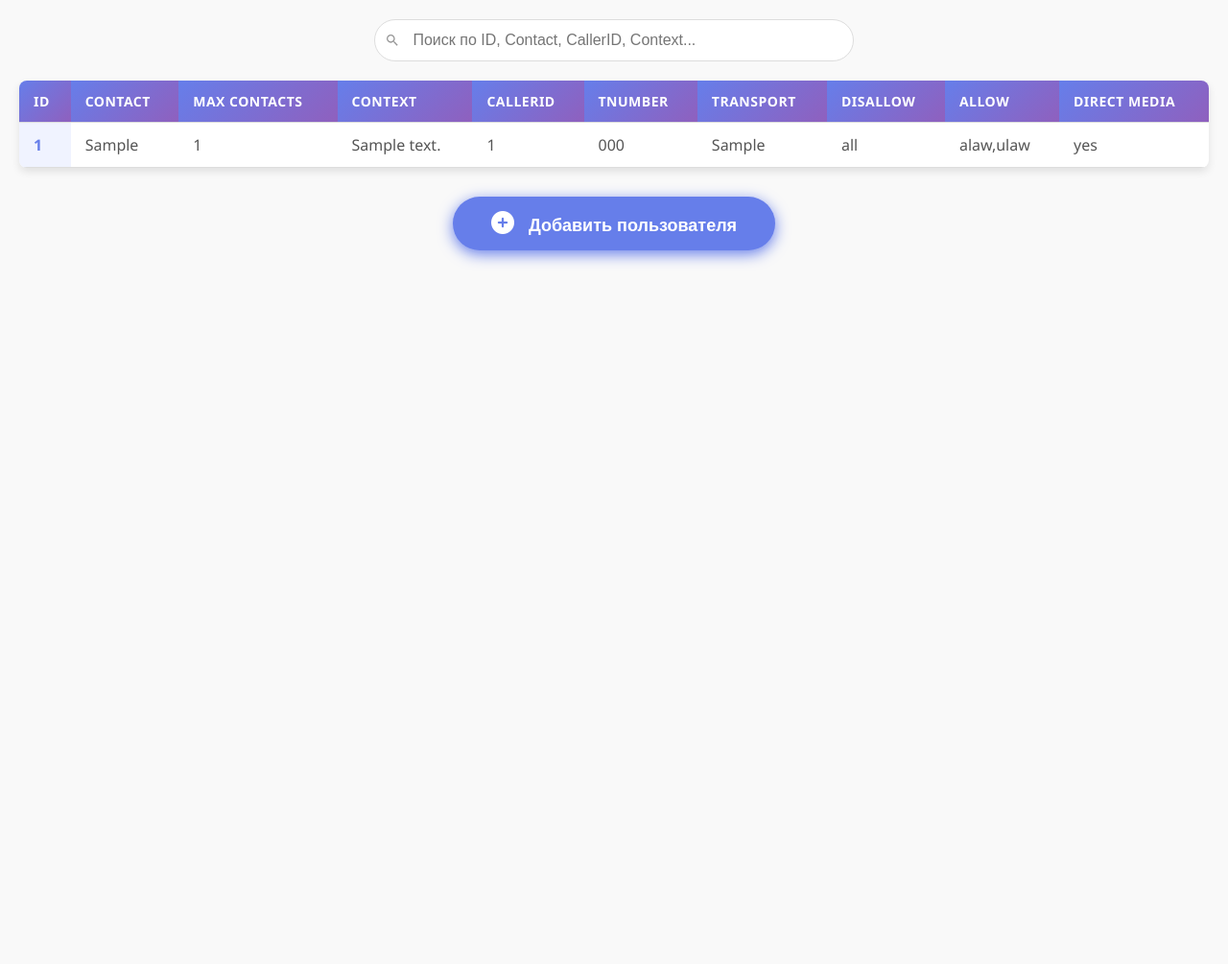
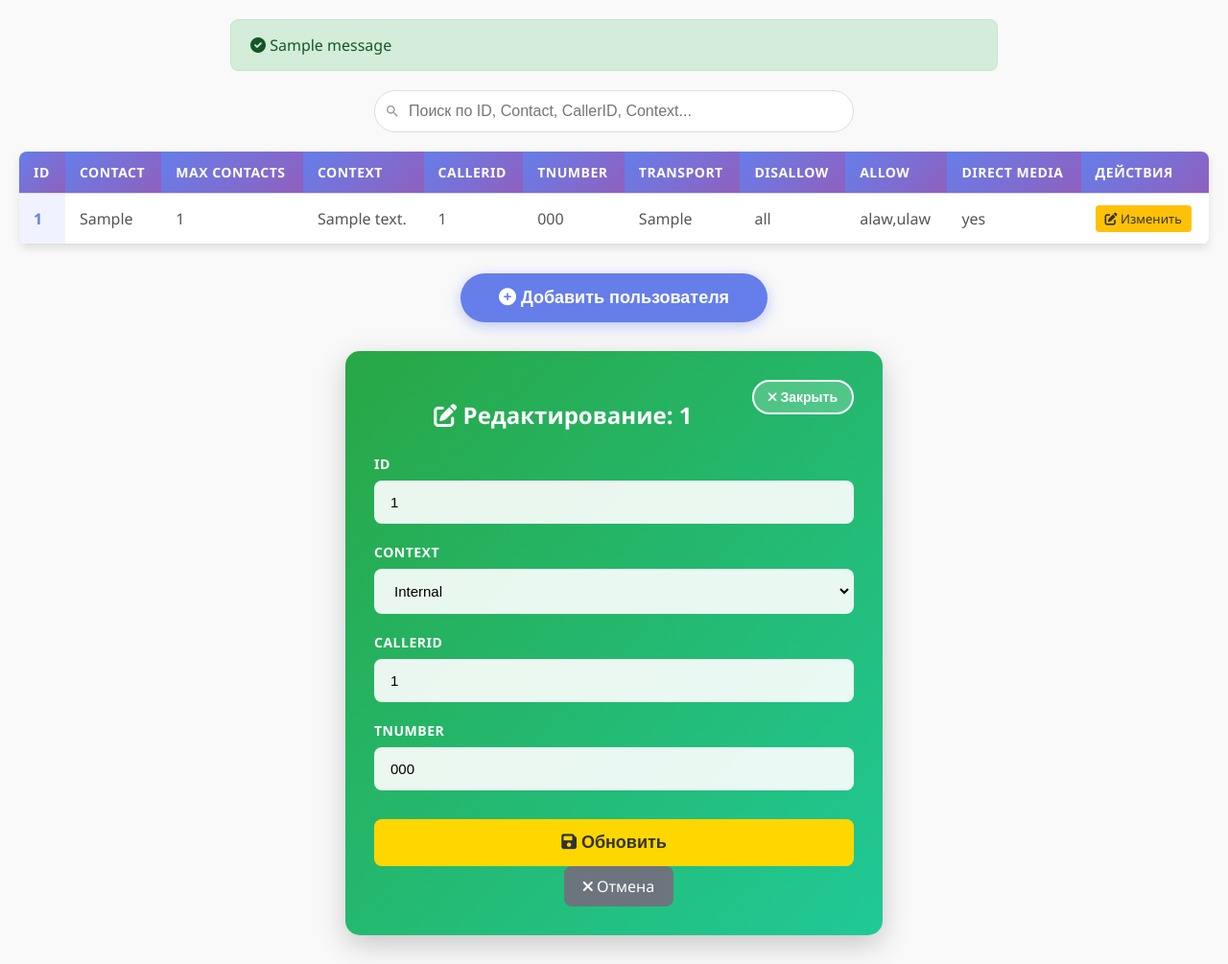
Before and after one commit to MuHoTaBp667/Project, a Django app: page /data/?edit_id=1 in a window 1280 px wide. Shown: the whole page at 96% size. Before the commit the page ends 275 px from the top, so only its background shows below. Run offline with Django 5.2, Linux system fonts and the light colour scheme; tables that the repository leaves empty hold one stand-in row (values such as "Sample post"); one stand-in notice (Sample message) is shown.

Commit message:
Добавленно редактирование пользователей

```diff
--- a/myapp/forms.py
+++ b/myapp/forms.py
@@ -1,23 +1,28 @@
 from django import forms
+from .models import PsAuths, PsAors, PsEndpoints
 
-class RegistrationForm(forms.Form):
-    ID = forms.CharField(
-        max_length=40,
-        label='ID',
-        widget=forms.TextInput(attrs={'placeholder': 'Введите ID'})
-    )
-    CallerID = forms.CharField(
-        max_length=40,
-        label='CallerID',
-        widget=forms.TextInput(attrs={'placeholder': 'Введите CallerID'})
-    )
-    Tnumber = forms.CharField(
-        max_length=40,
-        label='Tnumber',
-        widget=forms.TextInput(attrs={'placeholder': 'Введите Tnumber'})
-    )
-    ContextRF = forms.ChoiceField(
-        choices=[('internal', 'Internal'), ('internal_only', 'Internal_only')],
-        widget=forms.Select(attrs={'placeholder': 'Выберите контекст'}),
-        label='Context'
-    )
+CONTEXT_CHOICES = [
+    ('internal', 'Internal'),
+    ('internal_only', 'Internal_only'),
+]
+# создаем выбор для поля context
+
+class AddUserForm(forms.ModelForm):
+
+    class Meta:
+        model = PsEndpoints
+        fields = (
+             "id",
+             "context",
+             "callerid",
+             "tnumber",
+        )
+        # берем поля из бд
+        widgets = {
+            'id':forms.TextInput(attrs={'placeholder': 'Введите ID'}),
+            'callerid':forms.TextInput(attrs={'placeholder': 'Введите CallerID'}),
+            'tnumber':forms.TextInput(attrs={'placeholder': 'Введите Tnumber'}),
+            'context': forms.Select(attrs={'class': 'form-control'},
+                                    choices=CONTEXT_CHOICES)
+        }
+        # настраиваем плейсхолдеры для текста
--- a/myapp/templates/combined_view.html
+++ b/myapp/templates/combined_view.html
@@ -57,18 +57,13 @@
             cursor: pointer;
             font-size: 18px;
             font-weight: bold;
-            box-shadow: 0 4px 15px #667eea;
+            box-shadow: 0 4px 15px rgba(102, 126, 234, 0.4);
             transition: all 0.3s;
         }
 
         .add-btn:hover {
             transform: translateY(-2px);
-            box-shadow: 0 6px 20px #667eea;(40, 167, 69, 0.4);
-        }
-
-        .add-btn i {
-            margin-right: 10px;
-            font-size: 24px;
+            box-shadow: 0 6px 20px rgba(102, 126, 234, 0.6);
         }
 
         /* Контейнер формы */
@@ -85,6 +80,10 @@
 
         .form-container.show {
             display: block;
+        }
+
+        .form-container.edit-mode {
+            background: linear-gradient(135deg, #28a745 0%, #20c997 100%);
         }
 
         @keyframes slideDown {
@@ -241,6 +240,75 @@
             font-style: italic;
         }
 
+        /* Кнопка редактирования в таблице */
+        .edit-link {
+            display: inline-block;
+            padding: 5px 10px;
+            background-color: #ffc107;
+            color: #333;
+            text-decoration: none;
+            border-radius: 4px;
+            font-size: 13px;
+            transition: all 0.3s;
+        }
+
+        .edit-link:hover {
+            background-color: #e0a800;
+            transform: translateY(-2px);
+        }
+
+        /* Сообщения */
+        .messages {
+            max-width: 800px;
+            margin: 20px auto;
+        }
+
+        .alert {
+            padding: 15px 20px;
+            border-radius: 8px;
+            margin-bottom: 15px;
+            animation: slideIn 0.3s ease-out;
+        }
+
+        @keyframes slideIn {
+            from {
+                opacity: 0;
+                transform: translateY(-20px);
+            }
+            to {
+                opacity: 1;
+                transform: translateY(0);
+            }
+        }
+
+        .alert-success {
+            background-color: #d4edda;
+            color: #155724;
+            border: 1px solid #c3e6cb;
+        }
+
+        .alert-error {
+            background-color: #f8d7da;
+            color: #721c24;
+            border: 1px solid #f5c6cb;
+        }
+
+        /* Кнопка отмены */
+        .cancel-link {
+            display: inline-block;
+            margin-left: 10px;
+            padding: 10px 20px;
+            background-color: #6c757d;
+            color: white;
+            text-decoration: none;
+            border-radius: 8px;
+            transition: all 0.3s;
+        }
+
+        .cancel-link:hover {
+            background-color: #5a6268;
+        }
+
         @media (max-width: 768px) {
             .search-container {
                 padding: 0 15px;
@@ -265,21 +333,27 @@
                 padding: 20px;
             }
         }
-
-        /* Иконки Font Awesome */
-        .fa {
-            display: inline-block;
-            font-style: normal;
-        }
     </style>
     <!-- Добавляем Font Awesome для иконок -->
     <link rel="stylesheet" href="https://cdnjs.cloudflare.com/ajax/libs/font-awesome/6.0.0/css/all.min.css">
 </head>
 <body>
 
+    <!-- Отображение сообщений -->
+    {% if messages %}
+    <div class="messages">
+        {% for message in messages %}
+        <div class="alert alert-{{ message.tags }}">
+            <i class="fas {% if message.tags == 'success' %}fa-check-circle{% elif message.tags == 'error' %}fa-exclamation-circle{% endif %}"></i>
+            {{ message }}
+        </div>
+        {% endfor %}
+    </div>
+    {% endif %}
+
     <!-- Строка поиска -->
     <div class="search-container">
-        <input type="text" id="searchInput" class="search-input" placeholder=" Поиск по ID, Contact, CallerID, Context..." aria-label="Поле поиска по таблице">
+        <input type="text" id="searchInput" class="search-input" placeholder="Поиск по ID, Contact, CallerID, Context...">
     </div>
 
     <!-- Таблица с данными -->
@@ -296,6 +370,7 @@
                 <th>Disallow</th>
                 <th>Allow</th>
                 <th>Direct Media</th>
+                <th>Действия</th>
             </tr>
         </thead>
         <tbody>
@@ -316,6 +391,11 @@
                                         <td>{{ endpoint_item.disallow|default:"all" }}</td>
                                         <td>{{ endpoint_item.allow|default:"alaw,ulaw" }}</td>
                                         <td>{{ endpoint_item.direct_media|default:"yes" }}</td>
+                                        <td>
+                                            <a href="?edit_id={{ endpoint_item.id }}" class="edit-link">
+                                                <i class="fas fa-edit"></i> Изменить
+                                            </a>
+                                        </td>
                                     </tr>
                                 {% endif %}
                             {% endfor %}
@@ -324,32 +404,39 @@
                 {% endwith %}
             {% empty %}
                 <tr>
-                    <td colspan="10" class="no-data">Нет данных для отображения</td>
+                    <td colspan="11" class="no-data">Нет данных для отображения</td>
                 </tr>
             {% endfor %}
         </tbody>
     </table>
 
-    <!-- Кнопка добавления под таблицей -->
+    <!-- Кнопка добавления -->
     <div class="btn-container">
         <button class="add-btn" onclick="toggleForm()">
             <i class="fas fa-plus-circle"></i> Добавить пользователя
         </button>
     </div>
 
-    <!-- Контейнер с формой (изначально скрыт) -->
-    <div id="formContainer" class="form-container">
+    <!-- Контейнер с формой -->
+    <div id="formContainer" class="form-container {% if edit_mode %}show edit-mode{% endif %}">
         <button class="close-btn" onclick="toggleForm()">
             <i class="fas fa-times"></i> Закрыть
         </button>
-        <h2><i class="fas fa-plus-circle"></i> Добавление пользователя</h2>
 
-        <!-- Форма -->
+        <h2>
+            <i class="fas {% if edit_mode %}fa-edit{% else %}fa-plus-circle{% endif %}"></i>
+            {% if edit_mode %}
+                Редактирование: {{ editing_user.id }}
+            {% else %}
+                Добавление пользователя
+            {% endif %}
+        </h2>
+
         <form method="post">
             {% csrf_token %}
 
             {% for field in form %}
-            <div class="form-group" >
+            <div class="form-group">
                 <label for="{{ field.id_for_label }}">{{ field.label }}</label>
                 {{ field }}
                 {% if field.errors %}
@@ -365,9 +452,18 @@
             </div>
             {% endfor %}
 
-            <button type="submit" class="submit-btn">
-                <i class="fas fa-save"></i> Сохранить
-            </button>
+            <div style="text-align: center;">
+                <button type="submit" class="submit-btn">
+                    <i class="fas fa-save"></i>
+                    {% if edit_mode %}Обновить{% else %}Сохранить{% endif %}
+                </button>
+
+                {% if edit_mode %}
+                <a href="{% url 'combined_view' %}" class="cancel-link">
+                    <i class="fas fa-times"></i> Отмена
+                </a>
+                {% endif %}
+            </div>
         </form>
     </div>
 
@@ -378,6 +474,10 @@
             const formContainer = document.getElementById('formContainer');
             formContainer.classList.toggle('show');
 
+            if (!formContainer.classList.contains('show') && window.location.search.includes('edit_id')) {
+                window.location.href = "{% url 'combined_view' %}";
+            }
+
             if (formContainer.classList.contains('show')) {
                 setTimeout(() => {
                     formContainer.scrollIntoView({ behavior: 'smooth', block: 'start' });
@@ -385,20 +485,12 @@
             }
         }
 
-        // Закрыть форму по Escape
-        document.addEventListener('keydown', function(e) {
-            if (e.key === 'Escape') {
-                const formContainer = document.getElementById('formContainer');
-                if (formContainer.classList.contains('show')) {
-                    formContainer.classList.remove('show');
-                }
-            }
-        });
-
-        // Показать форму если есть ошибки
+        // Автоматически открыть форму если есть ошибки или режим редактирования
         window.addEventListener('load', function() {
             const hasErrors = document.querySelectorAll('.errorlist').length > 0;
-            if (hasErrors) {
+            const isEditMode = {{ edit_mode|yesno:"true,false" }};
+
+            if (hasErrors || isEditMode) {
                 document.getElementById('formContainer').classList.add('show');
             }
         });
@@ -416,9 +508,9 @@
                     const cells = rows[i].getElementsByTagName('td');
                     let match = false;
 
-                    for (let j = 0; j < cells.length; j++) {
-                        const cellText = cells[j].textContent || cells[j].innerText;
-                        if (cellText.toLowerCase().includes(filter)) {
+                    for (let j = 0; j < cells.length - 1; j++) {
+                        const cellText = cells[j]?.textContent || cells[j]?.innerText;
+                        if (cellText && cellText.toLowerCase().includes(filter)) {
                             match = true;
                             break;
                         }
@@ -428,6 +520,19 @@
                 }
             });
         });
+
+        // Закрыть форму по Escape
+        document.addEventListener('keydown', function(e) {
+            if (e.key === 'Escape') {
+                const formContainer = document.getElementById('formContainer');
+                if (formContainer.classList.contains('show')) {
+                    formContainer.classList.remove('show');
+                    if (window.location.search.includes('edit_id')) {
+                        window.location.href = "{% url 'combined_view' %}";
+                    }
+                }
+            }
+        });
     </script>
 </body>
 </html>
--- a/myapp/views.py
+++ b/myapp/views.py
@@ -1,50 +1,65 @@
-from django.shortcuts import render, redirect
-from django.views import View
-from django.http import HttpResponse
+from django.shortcuts import render, redirect, get_object_or_404
+from django.contrib import messages
 from .models import PsAors, PsAuths, PsEndpoints
-from .forms import RegistrationForm
+from .forms import AddUserForm
+from django.db import IntegrityError
 
 def combined_view(request):
-    # получаем данные из 3 таблиц
-    aors_data = PsAors.objects.all().values('id','contact','max_contacts')
+    # Получаем ID для редактирования из GET параметра
+    edit_id = request.GET.get('edit_id')
+    editing_user = None
+    form = AddUserForm()  # Пустая форма по умолчанию
+
+    # Получаем данные из таблиц
+    aors_data = PsAors.objects.all().values('id', 'contact', 'max_contacts')
     auth_data = PsAuths.objects.all().values('id')
     endpoints_data = PsEndpoints.objects.all().values('id', 'context', 'callerid', 'tnumber', 'transport')
+
+    # Если есть edit_id - значит режим редактирования
+    if edit_id:
+        try:
+            editing_user = PsEndpoints.objects.get(id=edit_id)
+            form = AddUserForm(instance=editing_user)  # Заполняем форму данными
+        except PsEndpoints.DoesNotExist:
+            messages.error(request, 'Пользователь не найден')
+
+    # Обработка POST запроса (создание или обновление)
     if request.method == 'POST':
-        form = RegistrationForm(request.POST)
-             # если запросотправлен методом пост создаем объект класса RegistrationForm
-        if form.is_valid():
-            id_value = form.cleaned_data['ID']
-            callerid_value = form.cleaned_data['CallerID']
-            tnumber_value = form.cleaned_data['Tnumber']
-            context_value = form.cleaned_data['ContextRF']
-            # если форма "валидна" получаем очищенные данные
-            PsAors.objects.create(
-                id=id_value,
-                max_contacts=2
-            )
-            PsAuths.objects.create(id=id_value)
+        # Проверяем, это создание или обновление
+        user_id = request.POST.get('id')
 
-            PsEndpoints.objects.create(
-                id=id_value,
-                context=context_value,
-                callerid=callerid_value,
-                tnumber=tnumber_value,
-                transport='transport-udp',
-                disallow='all',
-                allow='alaw,ulaw',
-                direct_media='yes')
-            # добавляем записи в таблицы
-            return redirect('combined_view')
-            # перенаправляем пользователя после заполнения формы
-    else:
-        form = RegistrationForm()
+        if user_id and PsEndpoints.objects.filter(id=user_id).exists():
+            # РЕЖИМ РЕДАКТИРОВАНИЯ - обновляем существующую запись
+            endpoint = PsEndpoints.objects.get(id=user_id)
+            form = AddUserForm(request.POST, instance=endpoint)
 
+            if form.is_valid():
+                form.save()
+                messages.success(request, f'Пользователь {user_id} успешно обновлен!')
+                return redirect('combined_view')
+        else:
+            # РЕЖИМ СОЗДАНИЯ - новая запись
+            form = AddUserForm(request.POST)
+            if form.is_valid():
+                id_value = form.cleaned_data['id']
+
+                try:
+                    # Создаём записи во всех таблицах
+                    PsAors.objects.create(id=id_value, contact='', max_contacts=2)
+                    PsAuths.objects.create(id=id_value)
+                    form.save()  # Сохраняем PsEndpoints
+
+                    messages.success(request, 'Пользователь успешно создан!')
+                    return redirect('combined_view')
+                except IntegrityError as e:
+                    messages.error(request, f'Ошибка: {e}')
 
     context = {
         'aors': aors_data,
         'auth': auth_data,
         'endpoints_data': endpoints_data,
         'form': form,
+        'edit_mode': bool(edit_id),  # True если редактируем
+        'editing_user': editing_user,
     }
     return render(request, 'combined_view.html', context)
-    # берем шаблон страницы подставляем в него данные из контекста возвращаем это обратно уже с данными
--- a/myproject/urls.py
+++ b/myproject/urls.py
@@ -5,5 +5,5 @@ from django.urls import path, include
 
 urlpatterns = [
     path('admin/', admin.site.urls),
-    path('data/', views.combined_view, name='combined_view'),
+    path('data/', views.combined_view, name='combined_view'),  # ЕДИНСТВЕННЫЙ маршрут
 ]
```
